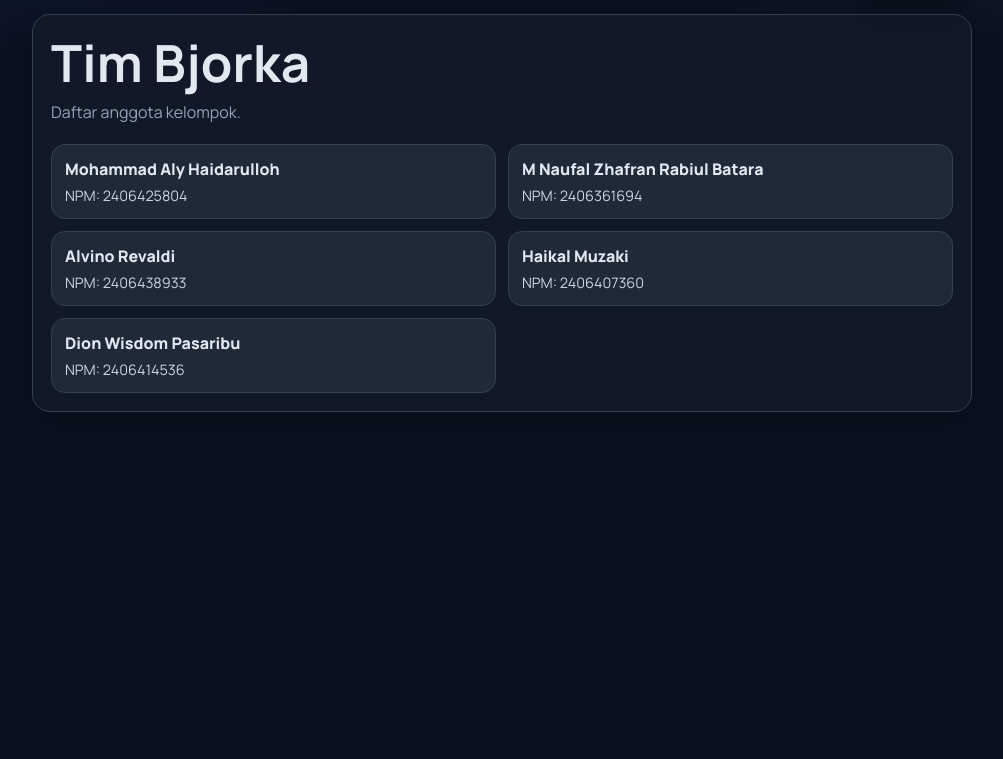
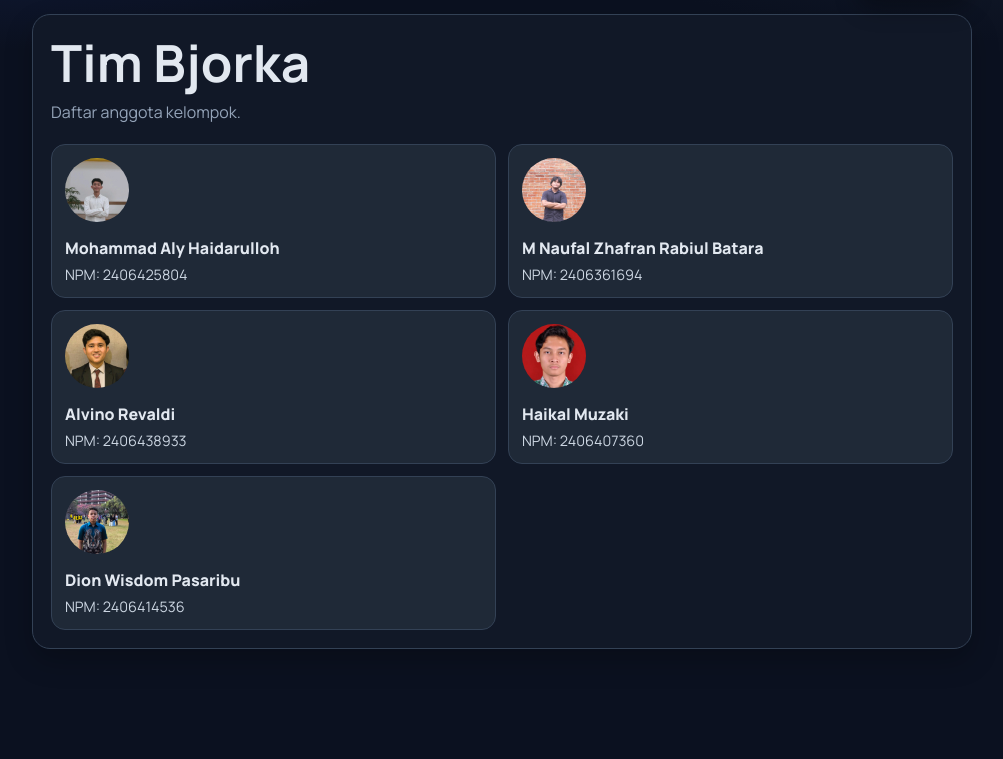
Before and after one commit to el-gasing/TK-2-PKPL, a Django app: page / in a window 1280 px wide. Shown: the part 63-822 px from the top of the page, without its empty margins (138-1141 px from the left). Run offline with Django 5.2, Linux system fonts and the light colour scheme; data comes from the database, SQL or seed files in the repository.

Commit message:
penambahan foto member

```diff
--- a/core/views.py
+++ b/core/views.py
@@ -19,6 +19,13 @@ DEFAULT_MEMBERS = [
     "Dion Wisdom Pasaribu (2406414536)",
 ]
 
+MEMBER_PHOTOS = {
+    "Mohammad Aly Haidarulloh": "images/aly.jpg",
+    "M Naufal Zhafran Rabiul Batara": "images/biul.jpg",
+    "Alvino Revaldi": "images/vino.jpg",
+    "Haikal Muzaki": "images/zaki.jpg",
+    "Dion Wisdom Pasaribu": "images/dion.jpg",
+}
 
 def _member_cards(raw_members: str):
     cards = []
@@ -28,7 +35,12 @@ def _member_cards(raw_members: str):
             continue
         match = re.match(r"^(.*?)\s*\((\d+)\)\s*$", row)
         if match:
-            cards.append({"name": match.group(1).strip(), "npm": match.group(2).strip()})
+            name = match.group(1).strip()
+            cards.append({
+                "name": name,
+                "npm": match.group(2).strip(),
+                "photo": MEMBER_PHOTOS.get(name, "images/members/default.jpg"),
+            })
         else:
             cards.append({"name": row, "npm": ""})
     return cards
--- a/templates/core/home.html
+++ b/templates/core/home.html
@@ -1,4 +1,5 @@
 {% extends 'base.html' %}
+{% load static %}
 
 {% block title %}Tim Bjorka{% endblock %}
 
@@ -51,6 +52,14 @@
     font-size: .9rem;
   }
 
+  .member-photo {
+    width:64px;
+    height:64px;
+    border-radius:50%;
+    object-fit:cover;
+    margin-bottom:10px;
+  }
+
   .edit-hint {
     margin-top: 14px;
     color: var(--muted);
@@ -68,6 +77,11 @@
 <section class="member-grid">
   {% for member in member_cards %}
     <article class="member-card">
+      <img
+        src="{% static member.photo %}"
+        alt="{{ member.name }}"
+        class="member-photo"
+      >
       <h2 class="member-name">{{ member.name }}</h2>
       {% if member.npm %}
         <p class="member-info">NPM: {{ member.npm }}</p>
```
Also changed, not shown: static/images/aly.jpg (added), static/images/biul.jpg (added), static/images/dion.jpg (added), static/images/vino.jpg (added), static/images/zaki.jpg (added).
